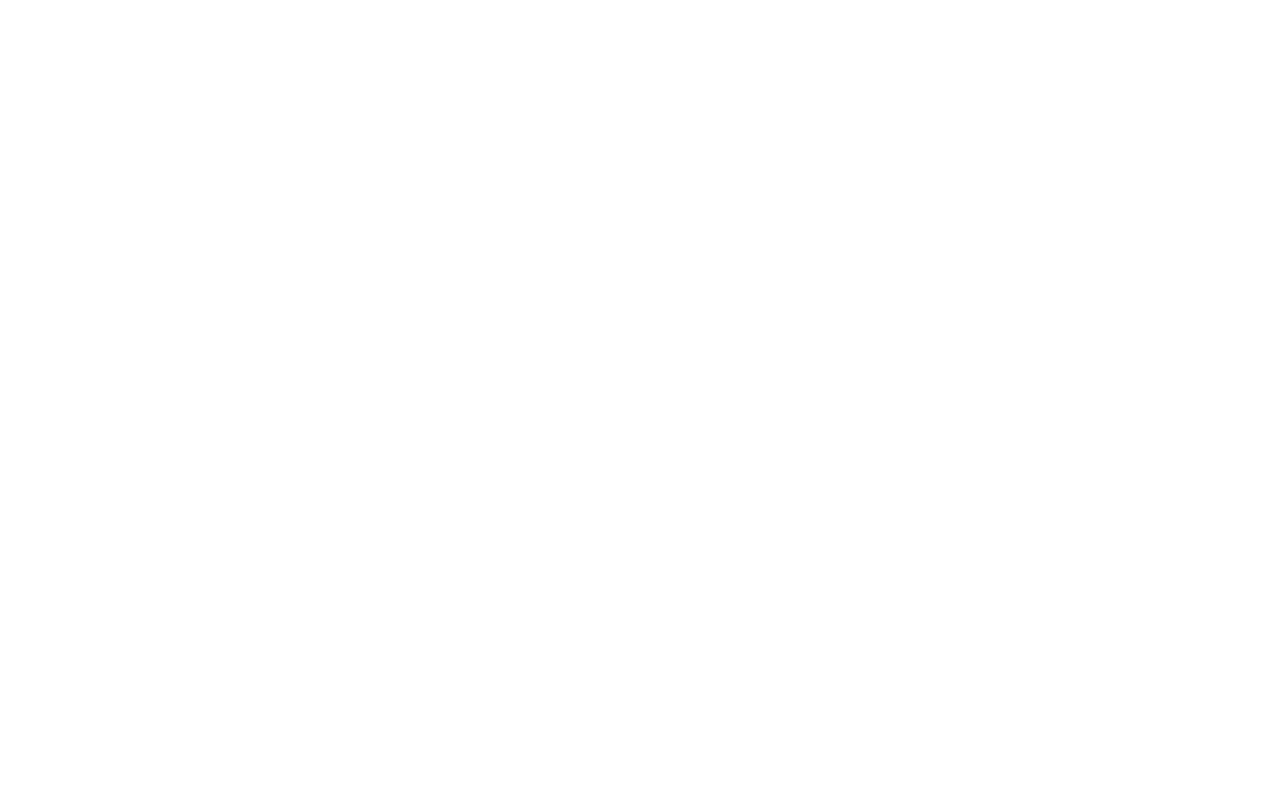
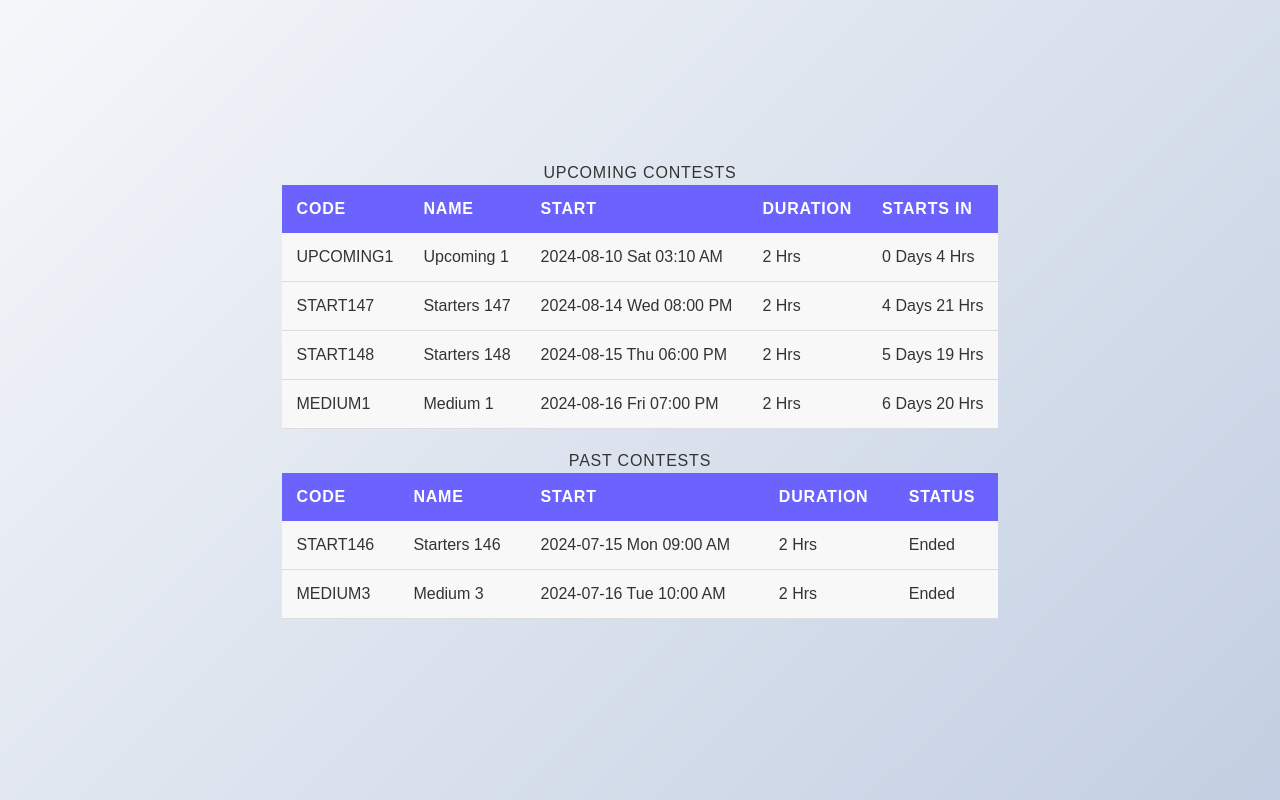
Before and after one commit to pritpalcodes/CodeRaiders-Tally-Codebrewers-24, a React (Vite) app in the folder Client/: page /contest in a window 1280 px wide. Before the commit this address had no page. Built offline with nearby package versions, Linux system fonts and the light colour scheme.

Commit message:
Contest Page Made, Upcoming, Ongoing and Past Contests Made, Timers Set Successfully

```diff
--- a/Client/src/App.jsx
+++ b/Client/src/App.jsx
@@ -9,7 +9,8 @@
 import PageLoading from './Pages/PageLoading'
 import Description from './Pages/Description'
 import Practice from './Pages/Practice'
-
+import Contest from './Pages/Contest'
+import ContestDetails from './Pages/ContestDetails'
 
 function App() {
 
@@ -23,7 +24,8 @@
             <Route path='/practice' element={<ProtectedRoute><Practice/></ProtectedRoute>} />
             <Route path='/practice/:id' element={<Description />} />
             <Route path='/page-loading' element={<PageLoading/>} />
-
+            <Route path='/contest' element={<Contest/>} />
+            <Route path='/contest/:code' element={<ContestDetails/>} />
             {/* <Route path='/signup' element={<Signup/>} /> */}
             {/* <Route path='/page-loading' element={<PageLoading/>} /> */}
           </Routes>
--- /dev/null
+++ b/Client/src/Pages/Contest.css
@@ -0,0 +1,111 @@
+/* Base Styling */
+body {
+    font-family: Arial, sans-serif;
+    background: linear-gradient(135deg, #f5f7fa 0%, #c3cfe2 100%);
+    color: #333;
+    margin: 0;
+    padding: 0;
+    display: flex;
+    justify-content: center;
+    align-items: center;
+    min-height: 100vh;
+  }
+
+  /* Container for the Contest Component */
+  .contest-container {
+    background-color: #ffffff;
+    border-radius: 15px;
+    box-shadow: 0 4px 8px rgba(0, 0, 0, 0.1);
+    padding: 20px;
+    max-width: 1200px;
+    width: 100%;
+    margin: 20px;
+  }
+
+  .ongoing-contest {
+    background-color: #efa640; /* Highlight color */
+    font-weight: bold;
+  }
+
+  /* Table Styling */
+  .contest-table {
+    width: 100%;
+    border-collapse: collapse;
+    margin-bottom: 20px;
+  }
+
+  .contest-table th, .contest-table td {
+    padding: 12px 15px;
+    text-align: left;
+  }
+
+  .contest-table th {
+    background-color: #6c63ff;
+    color: #ffffff;
+    font-weight: bold;
+    text-transform: uppercase;
+    letter-spacing: 0.05em;
+  }
+
+  .contest-table td {
+    background-color: #f8f8f8;
+    border-bottom: 1px solid #ddd;
+    color: #333;
+  }
+
+  .contest-table tr:hover {
+    background-color: #ececff;
+    cursor: pointer;
+  }
+
+  .contest-table tr:hover td {
+    color: #6c63ff;
+  }
+
+  /* Heading Styles */
+  h2 {
+    color: #333;
+    font-size: 1.8em;
+    margin-bottom: 20px;
+    text-align: center;
+    text-transform: uppercase;
+    letter-spacing: 0.05em;
+  }
+
+  /* Contest Details Section */
+  .contest-details {
+    margin-top: 20px;
+    padding: 15px;
+    background-color: #f8f8f8;
+    border-left: 5px solid #6c63ff;
+    border-radius: 5px;
+  }
+
+  .contest-details h3 {
+    margin-top: 0;
+    color: #6c63ff;
+  }
+
+  .contest-details p {
+    margin: 5px 0;
+    color: #555;
+  }
+
+  /* Responsive Design */
+  @media (max-width: 768px) {
+    .contest-container {
+      padding: 15px;
+    }
+
+    .contest-table th, .contest-table td {
+      padding: 10px;
+    }
+
+    h2 {
+      font-size: 1.5em;
+    }
+
+    .contest-details p {
+      font-size: 0.9em;
+    }
+  }
--- /dev/null
+++ b/Client/src/Pages/Contest.jsx
@@ -0,0 +1,157 @@
+import React, { useState, useEffect } from 'react';
+import { useNavigate } from 'react-router-dom';
+import './Contest.css';
+
+const Contest = () => {
+  const [ongoingContests, setOngoingContests] = useState([]);
+  const [pastContests, setPastContests] = useState([]);
+  const [selectedContest, setSelectedContest] = useState(null);
+  const navigate = useNavigate();
+
+  useEffect(() => {
+    const ongoing = [
+      { code: 'UPCOMING1', name: 'Upcoming 1', date: '2024-08-10', time: '03:10', duration: '2 Hrs' },
+      { code: 'START147', name: 'Starters 147', date: '2024-08-14', time: '20:00', duration: '2 Hrs' },
+      { code: 'START148', name: 'Starters 148', date: '2024-08-15', time: '18:00', duration: '2 Hrs' },
+      { code: 'MEDIUM1', name: 'Medium 1', date: '2024-08-16', time: '19:00', duration: '2 Hrs' }
+    ];
+
+    const past = [
+      { code: 'START146', name: 'Starters 146', date: '2024-07-15', time: '09:00', duration: '2 Hrs' },
+      { code: 'MEDIUM3', name: 'Medium 3', date: '2024-07-16', time: '10:00', duration: '2 Hrs' }
+    ];
+
+    setOngoingContests(ongoing);
+    setPastContests(past);
+  }, []);
+
+  useEffect(() => {
+    const intervalId = setInterval(() => {
+      const currentTime = new Date();
+
+      const updatedOngoing = ongoingContests.filter(contest => {
+        const contestEndTime = new Date(`${contest.date}T${contest.time}`);
+        contestEndTime.setHours(contestEndTime.getHours() + parseInt(contest.duration.split(' ')[0]));
+        return currentTime < contestEndTime;
+      });
+
+      const updatedPast = [
+        ...pastContests,
+        ...ongoingContests.filter(contest => {
+          const contestEndTime = new Date(`${contest.date}T${contest.time}`);
+          contestEndTime.setHours(contestEndTime.getHours() + parseInt(contest.duration.split(' ')[0]));
+          return currentTime >= contestEndTime;
+        })
+      ];
+
+      setOngoingContests(updatedOngoing);
+      setPastContests(updatedPast);
+    }, 1000); // Update every 10 seconds
+
+    return () => clearInterval(intervalId);
+  }, [ongoingContests, pastContests]);
+
+  const calculateTimeUntilStart = (contestDate, contestTime) => {
+    const contestDateTime = new Date(`${contestDate}T${contestTime}`);
+    const currentTime = new Date();
+    const timeDifference = contestDateTime - currentTime;
+
+    if (timeDifference > 0) {
+      const days = Math.floor(timeDifference / (1000 * 60 * 60 * 24));
+      const hours = Math.floor((timeDifference % (1000 * 60 * 60 * 24)) / (1000 * 60 * 60));
+      return `${days} Days ${hours} Hrs`;
+    } else {
+      return "Started";
+    }
+  };
+
+  const handleContestClick = (contest) => {
+    const contestDateTime = new Date(`${contest.date}T${contest.time}`);
+    const currentTime = new Date();
+
+    if (currentTime >= contestDateTime) {
+      navigate(`./${contest.code}`);
+    } else {
+      const remainingTime = Math.abs(contestDateTime - currentTime);
+      const hours = Math.floor(remainingTime / (1000 * 60 * 60));
+      const minutes = Math.floor((remainingTime % (1000 * 60 * 60)) / (1000 * 60));
+      alert(`The contest will start in ${hours} hours and ${minutes} minutes`);
+    }
+  };
+
+  return (
+    <div>
+      <h2>Upcoming Contests</h2>
+      <table className="contest-table">
+        <thead>
+          <tr>
+            <th>Code</th>
+            <th>Name</th>
+            <th>Start</th>
+            <th>Duration</th>
+            <th>Starts in</th>
+          </tr>
+        </thead>
+        <tbody>
+          {ongoingContests.map((contest, index) => {
+            const contestEndTime = new Date(`${contest.date}T${contest.time}`);
+            contestEndTime.setHours(contestEndTime.getHours() + parseInt(contest.duration.split(' ')[0]));
+
+            const isOngoing = new Date() >= new Date(`${contest.date}T${contest.time}`) && new Date() < contestEndTime;
+
+            return (
+              <tr
+                key={index}
+                onClick={() => handleContestClick(contest)}
+                className={isOngoing ? 'ongoing-contest' : ''}
+              >
+                <td>{contest.code}</td>
+                <td>{contest.name}</td>
+                <td>{`${contest.date} ${new Date(`${contest.date}T${contest.time}`).toLocaleString('en-US', { weekday: 'short', hour: '2-digit', minute: '2-digit', hour12: true })}`}</td>
+                <td>{contest.duration}</td>
+                <td>{calculateTimeUntilStart(contest.date, contest.time)}</td>
+              </tr>
+            );
+          })}
+        </tbody>
+      </table>
+
+      <h2>Past Contests</h2>
+      <table className="contest-table">
+        <thead>
+          <tr>
+            <th>Code</th>
+            <th>Name</th>
+            <th>Start</th>
+            <th>Duration</th>
+            <th>Status</th>
+          </tr>
+        </thead>
+        <tbody>
+          {pastContests.map((contest, index) => (
+            <tr key={index} onClick={() => handleContestClick(contest)}>
+              <td>{contest.code}</td>
+              <td>{contest.name}</td>
+              <td>{`${contest.date} ${new Date(`${contest.date}T${contest.time}`).toLocaleString('en-US', { weekday: 'short', hour: '2-digit', minute: '2-digit', hour12: true })}`}</td>
+              <td>{contest.duration}</td>
+              <td>Ended</td>
+            </tr>
+          ))}
+        </tbody>
+      </table>
+
+      {selectedContest && (
+        <div className="contest-details">
+          <h3>Contest Details</h3>
+          <p>Code: {selectedContest.code}</p>
+          <p>Name: {selectedContest.name}</p>
+          <p>Date: {selectedContest.date}</p>
+          <p>Time: {selectedContest.time}</p>
+          <p>Duration: {selectedContest.duration}</p>
+        </div>
+      )}
+    </div>
+  );
+};
+
+export default Contest;
--- /dev/null
+++ b/Client/src/Pages/ContestDetails.jsx
@@ -0,0 +1,39 @@
+import React, { useEffect, useState } from 'react';
+import { useParams } from 'react-router-dom';
+
+const ContestDetails = () => {
+  const { code } = useParams();
+  const [contestDetails, setContestDetails] = useState(null);
+
+  useEffect(() => {
+    // Fetch the contest details based on the code
+    // This should be replaced with an actual API call
+    const contestData = {
+      START147: { code: 'START147', name: 'Starters 147', date: '2024-08-14', time: '20:00', duration: '2 Hrs' },
+      START148: { code: 'START148', name: 'Starters 148', date: '2024-08-15', time: '18:00', duration: '2 Hrs' },
+      MEDIUM1: { code: 'MEDIUM1', name: 'Medium 1', date: '2024-08-16', time: '19:00', duration: '2 Hrs' }
+      // Add more contest data here...
+    };
+
+    setContestDetails(contestData[code]);
+  }, [code]);
+
+  return (
+    <div>
+      {contestDetails ? (
+        <div>
+          <h2>{contestDetails.name}</h2>
+          <p>Code: {contestDetails.code}</p>
+          <p>Date: {contestDetails.date}</p>
+          <p>Time: {contestDetails.time}</p>
+          <p>Duration: {contestDetails.duration}</p>
+          {/* Add more details as needed */}
+        </div>
+      ) : (
+        <p>Loading contest details...</p>
+      )}
+    </div>
+  );
+};
+
+export default ContestDetails;
--- a/Client/src/Pages/HomeLandingPage.jsx
+++ b/Client/src/Pages/HomeLandingPage.jsx
@@ -9,6 +9,7 @@
 import DebugFeature from "../Components/DebugFeature";
 import { useAuthState } from "react-firebase-hooks/auth";
 import auth from "../firebase.init";
+import { useNavigate } from "react-router-dom";
 
 const HomeLandingPage = () => {
     const [user] = useAuthState(auth);
@@ -21,6 +22,16 @@
         auth.signOut().catch((error) => {
             console.error("Sign out error", error);
         });
+    };
+
+    const navigate= useNavigate();
+
+    const competeClick= ()=>{
+        navigate('/contest');
+    };
+
+    const practiceClick= ()=>{
+        navigate('/practice');
     };
 
     return (
@@ -37,8 +48,8 @@
                 </h1>
 
                 <div className="flex flex-row gap-5">
-                    <button className="px-10 py-2 bg-white text-black rounded-md poppins-medium">Practice</button>
-                    <button className="px-10 py-2 bg-white text-black rounded-md poppins-medium">Compete</button>
+                    <button onClick={practiceClick} className="px-10 py-2 bg-white text-black rounded-md poppins-medium">Practice</button>
+                    <button onClick={competeClick} className="px-10 py-2 bg-white text-black rounded-md poppins-medium">Compete</button>
                 </div>
 
                 <div className="w-[80%] h-[1000px] bg-red-300 mt-10">
```
